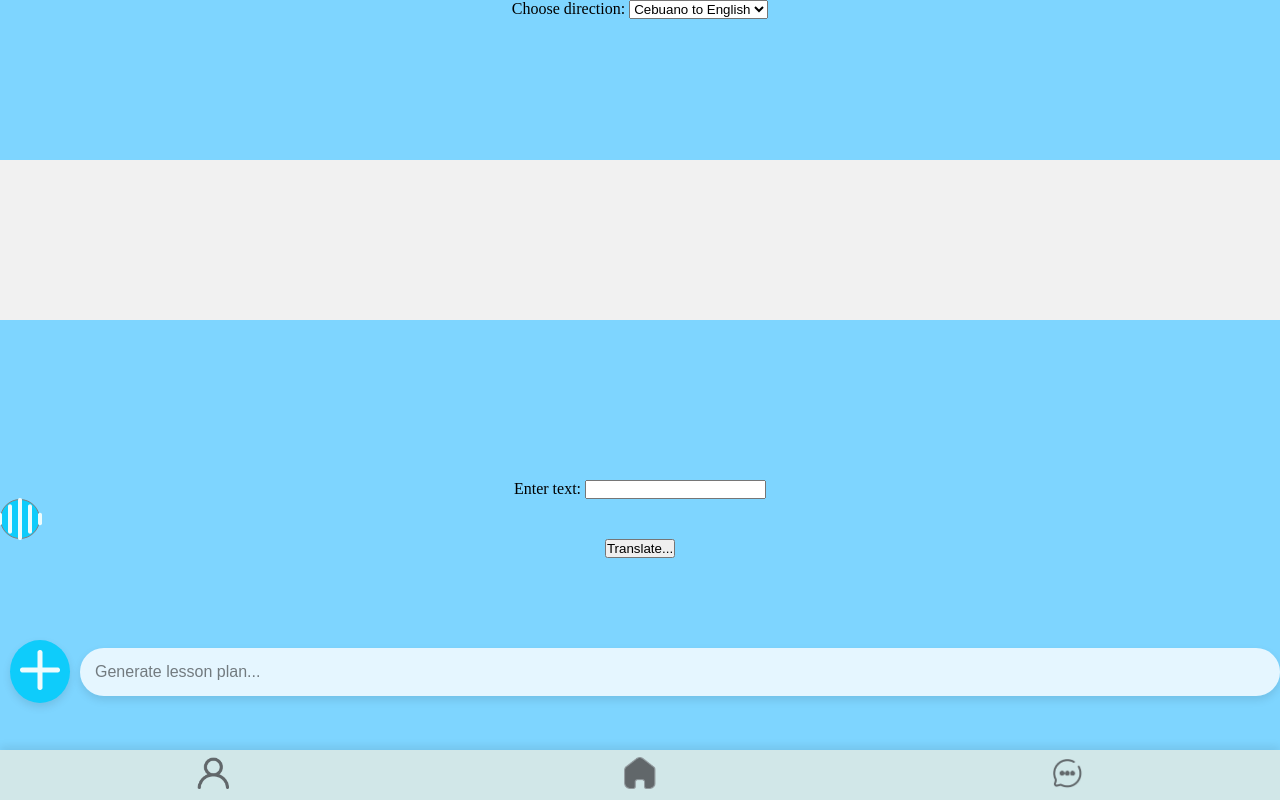
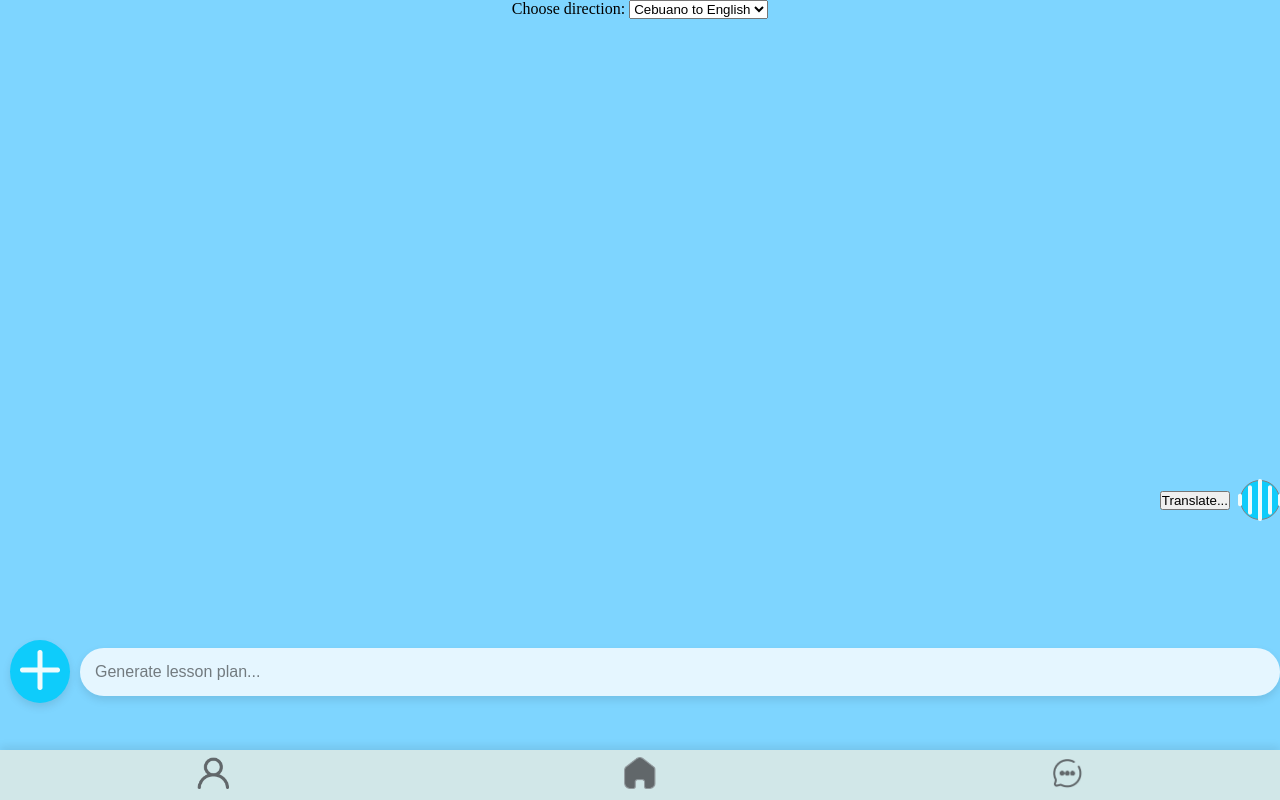
Before and after one commit to AlexGaledo/Dialecto, a Flask app: page / in a window 1280 px wide. Run offline with Flask 3, Linux system fonts and the light colour scheme.

Commit message:
Frontend V.12

```diff
--- a/static/styles.css
+++ b/static/styles.css
@@ -188,7 +188,6 @@
     justify-content: center;
     align-items: center;
     padding: 10px;
-    background-color: #f1f1f1;
 }
 
 .microphone {
@@ -202,6 +201,13 @@
 
 #microphone {
     padding-bottom: 2rem;
+}
+
+#microphone-div {
+    display: flex;
+    align-items: center;
+    gap: 10px;
+    flex-direction: row-reverse; /* Reverse order: button first, input second */
 }
 
 .chatting {
@@ -289,6 +295,21 @@ textarea {
     cursor: pointer;
 }
 
+#chatbox {
+    width: 60vw;
+    height: 50vh;
+    resize: none; /* Prevents resizing */
+    border: none;
+    padding: 10px;
+    font-size: 16px;
+    font-family: Arial, sans-serif;
+    background-color: #7ED5FF;
+    overflow-y: auto; /* Enables vertical scrolling */
+    overflow-x: hidden; /* Prevents horizontal scrolling */
+    word-wrap: break-word; /* Wraps text properly */
+    white-space: pre-wrap; /* Keeps formatting but allows wrapping */
+}
+
 
 /* Footer */
 #footer {
--- a/templates/index.html
+++ b/templates/index.html
@@ -114,24 +114,21 @@
                     <h2>Hello, Hackura!</h2>
                     <p>{{ translation }}</p>
                 {% endif %}
-                <div id="chatbox"></div>
+                <div id="chatbox" readonly></div>
+
             </div>
 
             <div class="vertical-section"></div>
 
                 <div id="microphone" class="vertical-section">
-                <form method="POST">
-                    <label for="text">Enter text:</label>
-                    <input type="text" id="text" name="text" required>
-
                     <div id="microphone-div">
                         <button type="submit" class="microphone-button">
-                            <img src="{{ url_for('static', filename='assets/voice.png') }}" alt="Voice" class="microphone-icon">
+                            <img src="{{ url_for('static', filename='assets/voice.png') }}" alt="Voice" >
                         </button>
-                        <button id="microphone-button" type="button" onclick="getMicrophoneInput()" class="microphone-text-button">Translate...</button>
+                        <button id="microphone-button" type="button" onclick="getMicrophoneInput()" >
+                            Translate...
+                        </button>
                     </div>
-
-                </form>
                 </div>
 
                 <div id="chatting" class="vertical-section">
@@ -142,7 +139,6 @@
                         </button>
                     </div>
                 </div>
-
         </div>
     </div>
 
```
Also changed, not shown: static/script.js (line endings or trailing spaces). Lines whose indentation alone changed are shown as unchanged.
